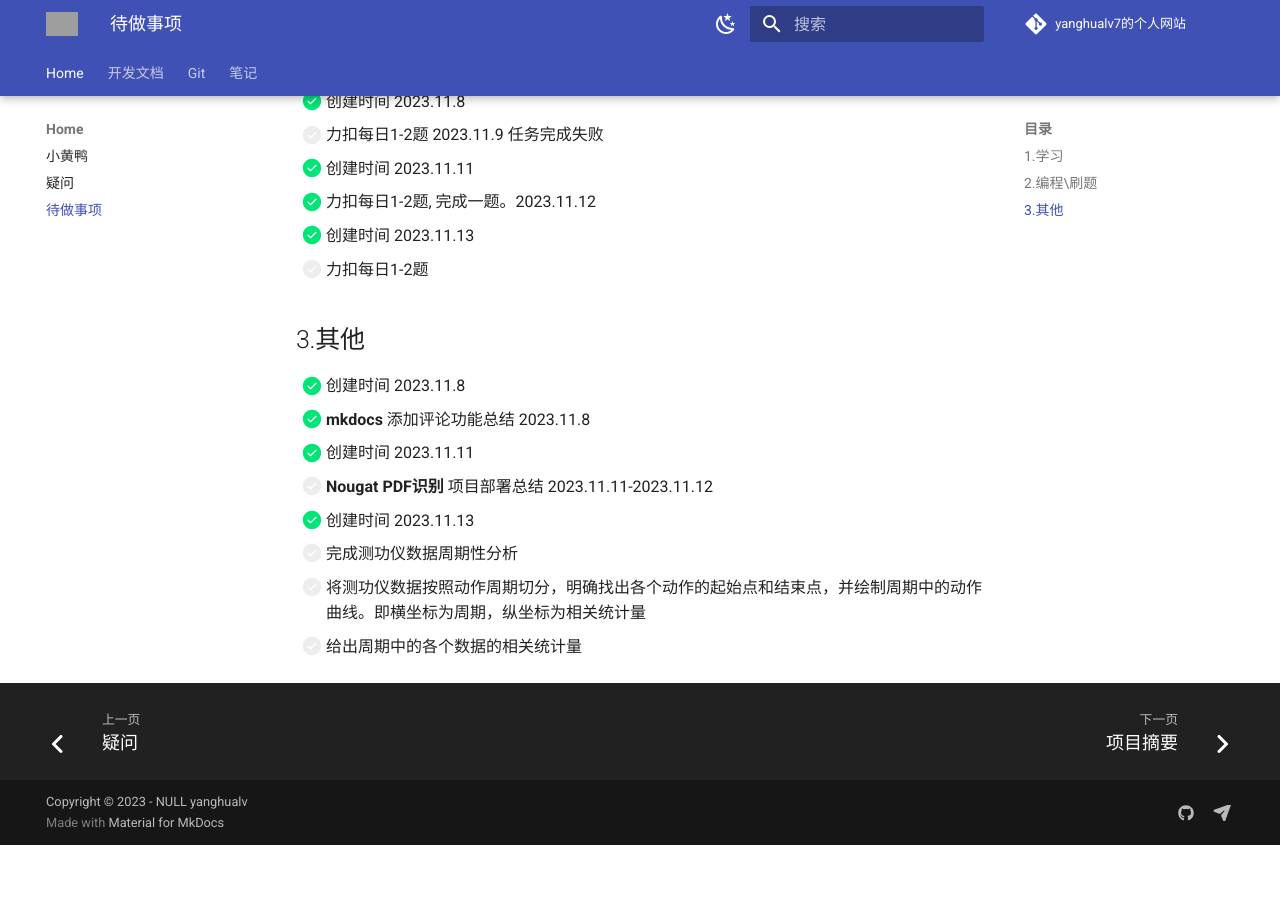
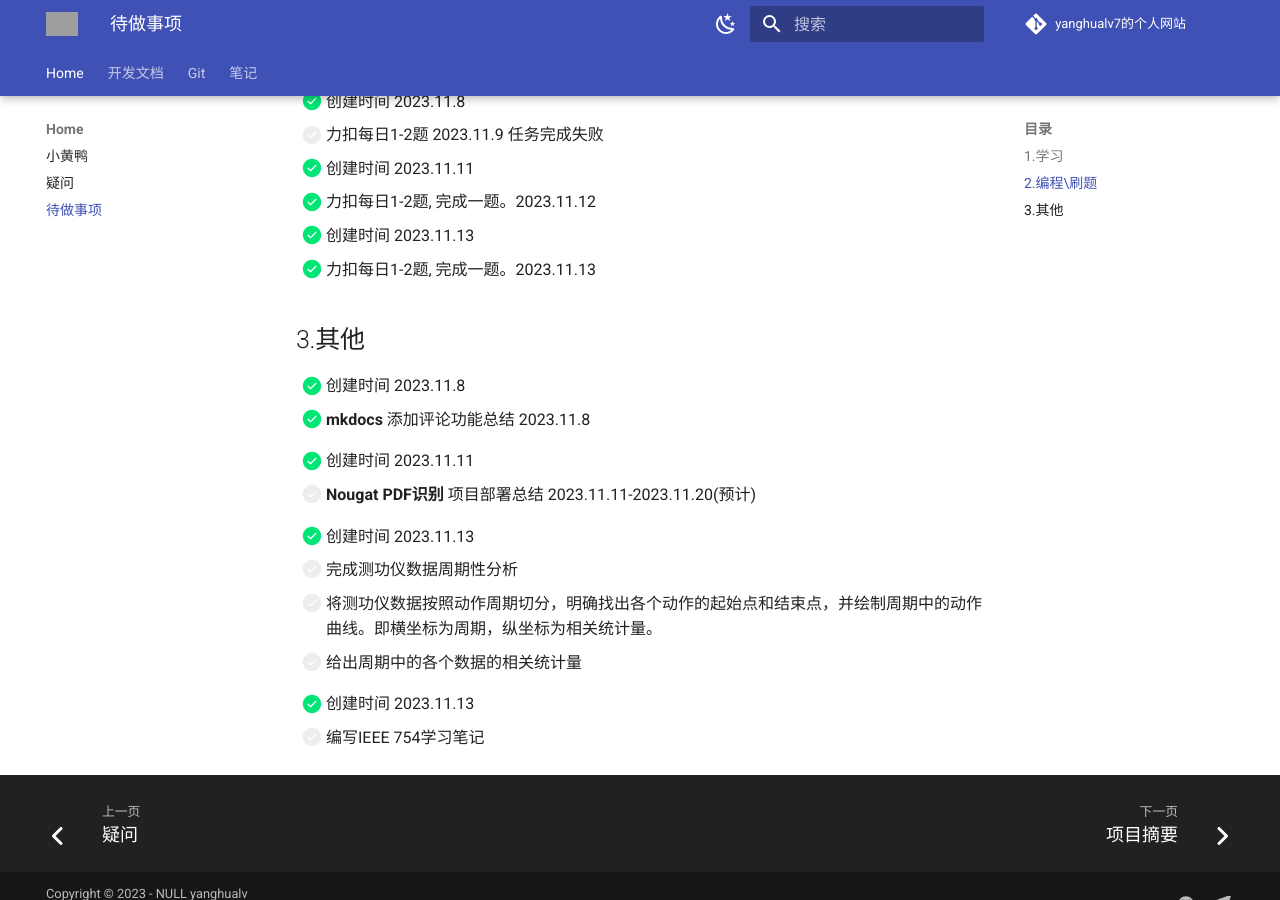
Before and after one commit to yanghualv7/yanghualv7.github.io, an MkDocs documentation site: the page built from docs/Home/todo.md, in a window 1280 px wide and 900 px high, scrolled down 473 px. Built offline with MkDocs 1.6.1 and Material for MkDocs 9.7.7, drawn with Linux system fonts in a browser that asks for light colours; nearby versions of some CDN libraries; comment, search, counter and statistics services are not loaded; before the commit the page ends 1318 px from its top, so only the background shows below that; grey boxes are pictures that could not be loaded.

```diff
--- a/docs/Home/todo.md
+++ b/docs/Home/todo.md
@@ -21,18 +21,23 @@
 - [x] 力扣每日1-2题, 完成一题。2023.11.12
 
 - [x] 创建时间 2023.11.13
-- [ ] 力扣每日1-2题
+- [x] 力扣每日1-2题, 完成一题。2023.11.13
 
 ## 3.其他
 
 - [x] 创建时间 2023.11.8
 - [x] **mkdocs** 添加评论功能总结 2023.11.8
 
+<!-- 任务清单 -->
+- [x] 创建时间 2023.11.11
+- [ ] **Nougat PDF识别** 项目部署总结 2023.11.11-2023.11.20(预计)
 
-- [x] 创建时间 2023.11.11
-- [ ] **Nougat PDF识别** 项目部署总结 2023.11.11-2023.11.12
-
+<!-- 任务清单 -->
 - [x] 创建时间 2023.11.13
 - [ ] 完成测功仪数据周期性分析
-- [ ] 将测功仪数据按照动作周期切分，明确找出各个动作的起始点和结束点，并绘制周期中的动作曲线。即横坐标为周期，纵坐标为相关统计量
+- [ ] 将测功仪数据按照动作周期切分，明确找出各个动作的起始点和结束点，并绘制周期中的动作曲线。即横坐标为周期，纵坐标为相关统计量。
 - [ ] 给出周期中的各个数据的相关统计量
+
+<!-- 任务清单 -->
+- [x] 创建时间 2023.11.13
+- [ ] 编写IEEE 754学习笔记
```
Also changed, not shown: docs/Documentation/study-notes/computer-system-basic/计算机系统基础笔记.md (+17 -14 lines), docs/Documentation/study-notes/computer-system-basic/计算机系统基础笔记.assets/image-20231113153533338.png (added), docs/Documentation/study-notes/computer-system-basic/计算机系统基础笔记.assets/image-20231113164625550.png (added).
